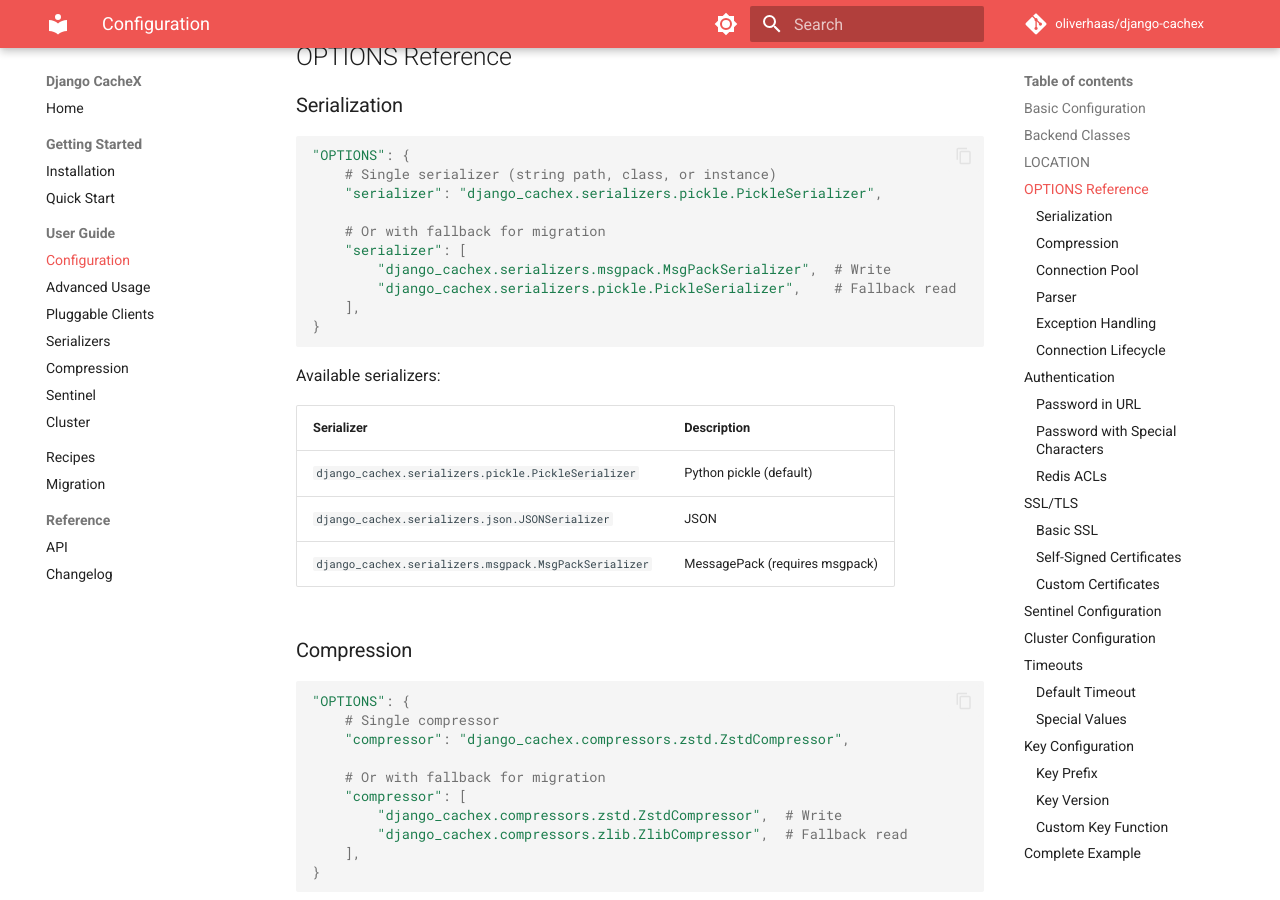
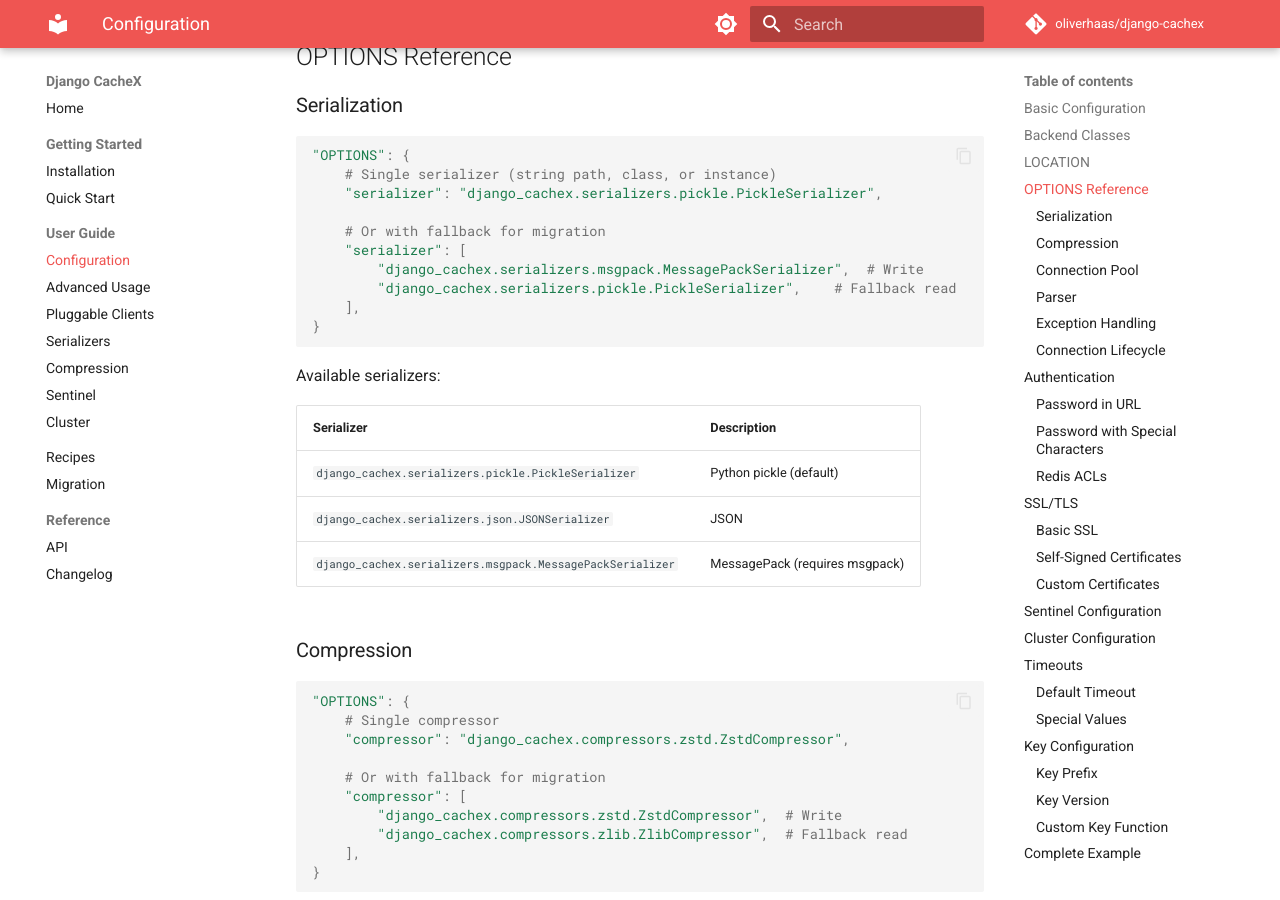
Before and after one commit to oliverhaas/django-cachex, an MkDocs documentation site: the page built from docs/user-guide/configuration.md, in a window 1280 px wide and 900 px high, scrolled down 1507 px. Built offline with MkDocs 1.6.1 and Material for MkDocs 9.7.7, drawn with Linux system fonts in a browser that asks for light colours; comment, search, counter and statistics services are not loaded; the version menu is left out.

Commit message:
fix: correct class name from MSGPackSerializer to MessagePackSerializer in code and documentation

```diff
--- a/docs/user-guide/configuration.md
+++ b/docs/user-guide/configuration.md
@@ -68,7 +68,7 @@
 
     # Or with fallback for migration
     "serializer": [
-        "django_cachex.serializers.msgpack.MsgPackSerializer",  # Write
+        "django_cachex.serializers.msgpack.MessagePackSerializer",  # Write
         "django_cachex.serializers.pickle.PickleSerializer",    # Fallback read
     ],
 }
@@ -80,7 +80,7 @@
 |------------|-------------|
 | `django_cachex.serializers.pickle.PickleSerializer` | Python pickle (default) |
 | `django_cachex.serializers.json.JSONSerializer` | JSON |
-| `django_cachex.serializers.msgpack.MsgPackSerializer` | MessagePack (requires msgpack) |
+| `django_cachex.serializers.msgpack.MessagePackSerializer` | MessagePack (requires msgpack) |
 
 ### Compression
 
```
Also changed, not shown: docs/user-guide/serializers.md (+1 -1 lines), 2 other files.
